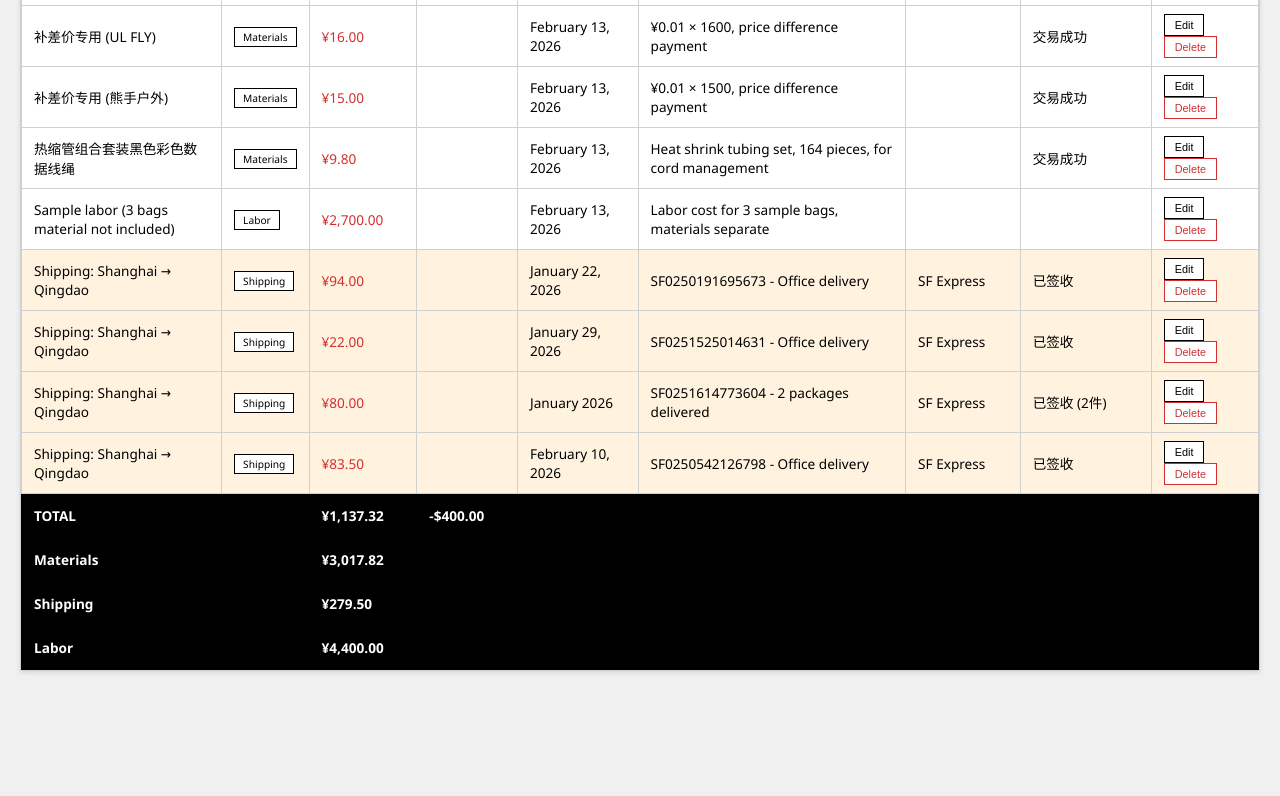
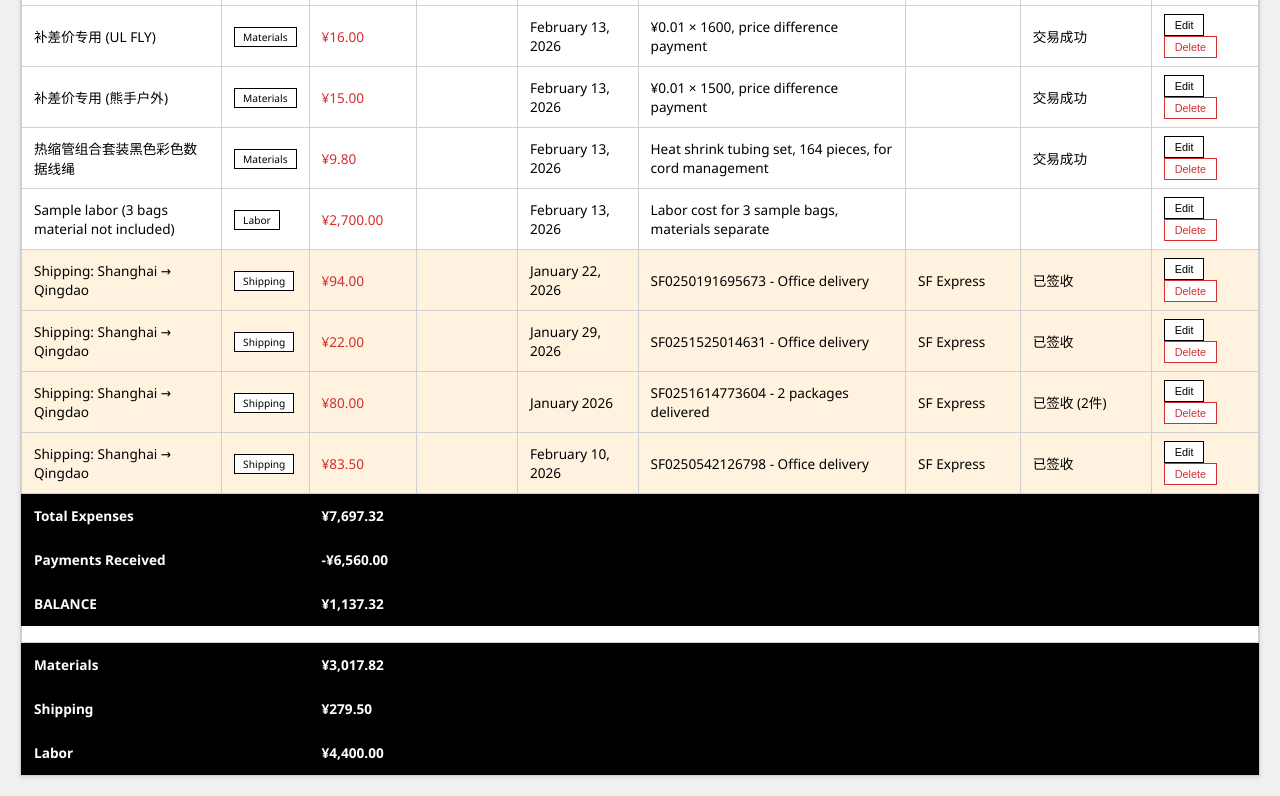
Before and after one commit to petagit/backpack-tracker, a website: page index.html in a window 1280 px wide. Shown: the part 2929-3725 px from the top of the page. Before the commit the page ends 3620 px from the top, so only its background shows below. Drawn offline with Linux system fonts and the light colour scheme.

Commit message:
Add balance calculation (expenses - payments received)

```diff
--- a/index.html
+++ b/index.html
@@ -609,6 +609,8 @@
             let materialsCost = 0;
             let shippingCost = 0;
             let laborCost = 0;
+            let expensesRMB = 0;
+            let paymentsRMB = 0;
 
             filteredExpenses.forEach((exp, index) => {
                 if (!exp.Item && !exp['Amount(RMB)'] && !exp['Amount(USD)']) return;
@@ -625,6 +627,12 @@
                 const usdAmount = parseAmount(exp['Amount(USD)']);
                 totalRMB += rmbAmount;
                 totalUSD += usdAmount;
+
+                if (rmbAmount < 0) {
+                    paymentsRMB += Math.abs(rmbAmount);
+                } else {
+                    expensesRMB += rmbAmount;
+                }
 
                 if (exp.Category === 'Materials') materialsCost += rmbAmount;
                 if (exp.Category === 'Shipping') shippingCost += rmbAmount;
@@ -656,14 +664,25 @@
             });
 
             // Add totals row
+            const balance = expensesRMB - paymentsRMB;
             tfoot.innerHTML = `
+                ${currentFilter === 'all' ? `
                 <tr class="totals-row">
-                    <td colspan="2"><strong>TOTAL</strong></td>
-                    <td><strong>${formatAmount(totalRMB)}</strong></td>
-                    <td><strong>${formatAmount(totalUSD, 'USD')}</strong></td>
-                    <td colspan="5"></td>
+                    <td colspan="2">Total Expenses</td>
+                    <td>${formatAmount(expensesRMB)}</td>
+                    <td colspan="6"></td>
                 </tr>
-                ${currentFilter === 'all' ? `
+                <tr class="totals-row">
+                    <td colspan="2">Payments Received</td>
+                    <td>${formatAmount(-paymentsRMB)}</td>
+                    <td colspan="6"></td>
+                </tr>
+                <tr class="totals-row">
+                    <td colspan="2"><strong>BALANCE</strong></td>
+                    <td><strong>${formatAmount(balance)}</strong></td>
+                    <td colspan="6"></td>
+                </tr>
+                <tr style="height: 10px;"><td colspan="9"></td></tr>
                 <tr class="totals-row">
                     <td colspan="2">Materials</td>
                     <td>${formatAmount(materialsCost)}</td>
@@ -679,7 +698,14 @@
                     <td>${formatAmount(laborCost)}</td>
                     <td colspan="6"></td>
                 </tr>
-                ` : ''}
+                ` : `
+                <tr class="totals-row">
+                    <td colspan="2"><strong>TOTAL</strong></td>
+                    <td><strong>${formatAmount(totalRMB)}</strong></td>
+                    <td><strong>${formatAmount(totalUSD, 'USD')}</strong></td>
+                    <td colspan="5"></td>
+                </tr>
+                `}
             `;
         }
 
```
